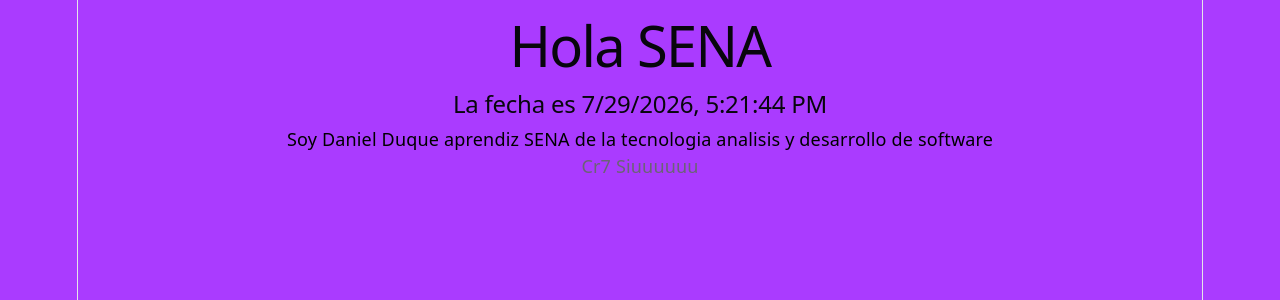
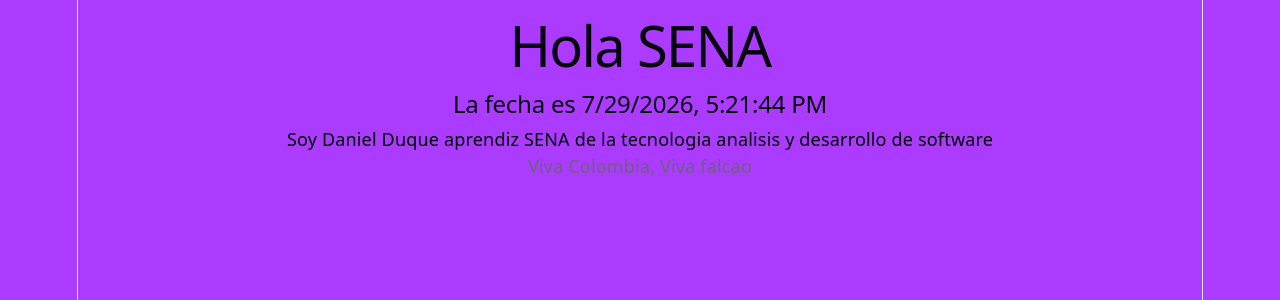
Before and after one commit to DUQUE2414/agenda-ADSO, a React (Vite) app: page / in a window 1280 px wide. Shown: the top 300 px of the page. Built offline with nearby package versions, Linux system fonts and the light colour scheme.

Commit message:
segunda actualizacion react.js

```diff
--- a/src/App.jsx
+++ b/src/App.jsx
@@ -5,5 +5,5 @@
  <h1>Hola SENA</h1>
  <h2>La fecha es {fecha}</h2>
  <p style = {{color: "black"}}>Soy Daniel Duque aprendiz SENA de la tecnologia analisis y desarrollo de software</p>
- <p>Cr7 Siuuuuuu</p>
+ <p>Viva Colombia, Viva falcao</p>
  </main>)}
```
